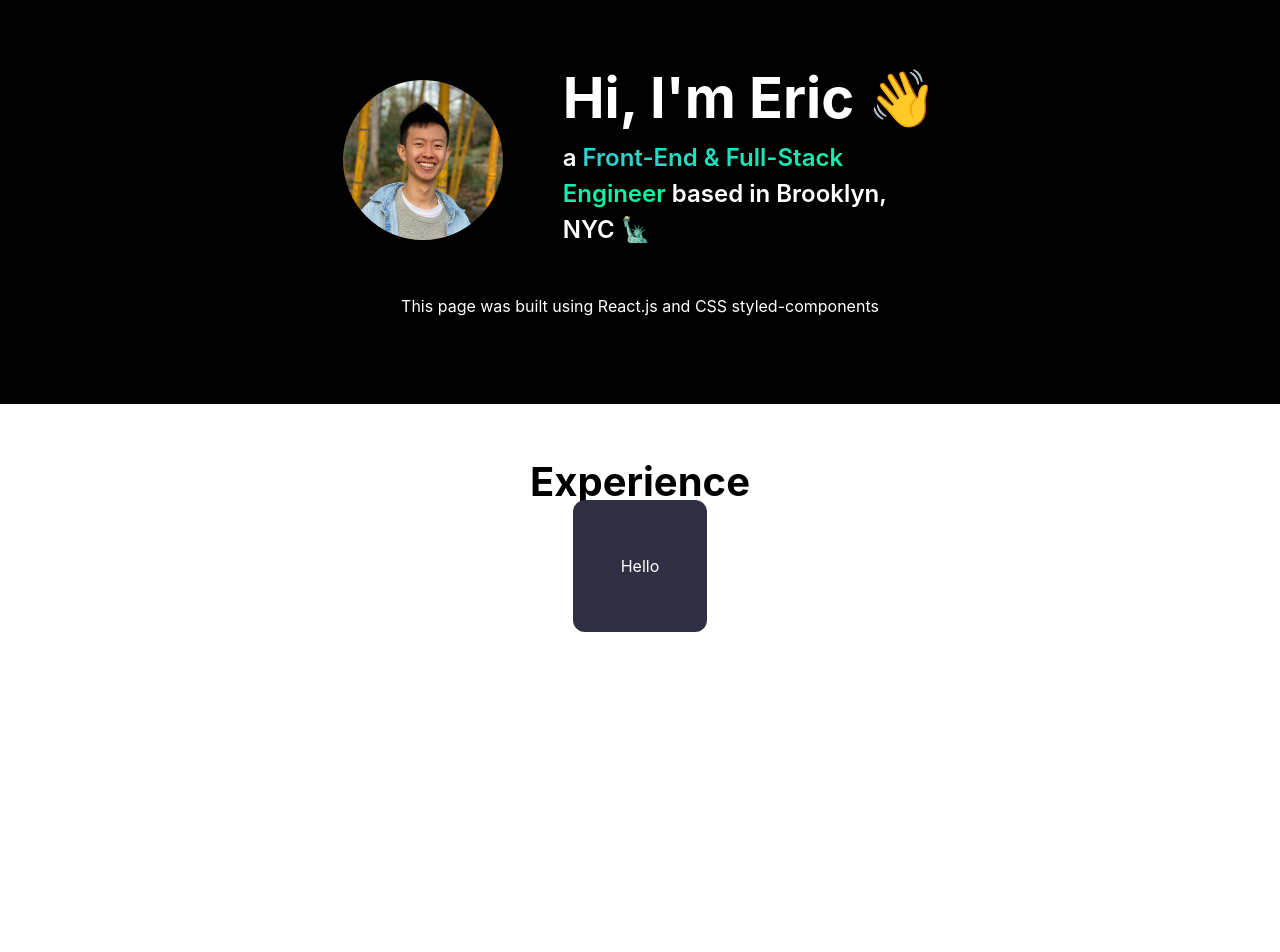
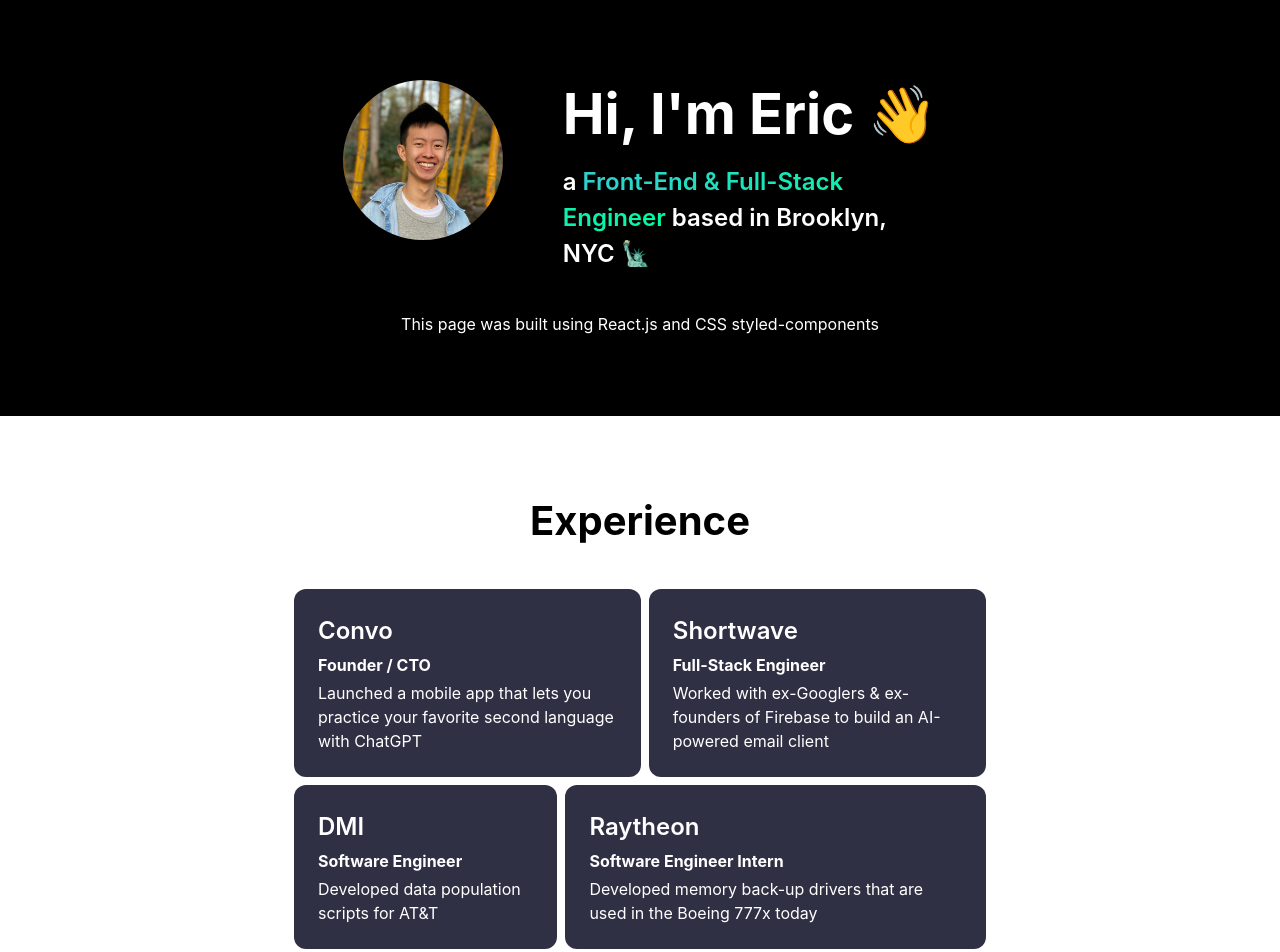
Before and after one commit to erictu22/erictu22.github.io, a React (Create React App) app: page / in a window 1280 px wide. Shown: the top 952 px of the page. Before the commit the page ends 800 px from the top, so only its background shows below. Built offline with nearby package versions, Linux system fonts and the light colour scheme.

Commit message:
Adds an experience section

```diff
--- a/src/components/cards.tsx
+++ b/src/components/cards.tsx
@@ -12,9 +12,10 @@ export const Card: React.FC<{
 };
 
 const CardWrapper = styled.div<{ theme?: Theme , width?: number}>`
-  padding: 48px;
+  padding: 24px;
+  margin: 4px;
   background-color: ${({ theme }) => (theme === "dark" ? "#303045" : "white")};
   color: ${({ theme }) => (theme === "dark" ? "white" : "black")};
   border-radius: 12px;
-  width: ${({width}) => width};
+  width: ${({width}) => width}px;
 `;
--- a/src/components/typography.tsx
+++ b/src/components/typography.tsx
@@ -1,23 +1,43 @@
 import styled from "styled-components";
 
-export const Title = styled.h1`
+interface TextProps {
+    readonly align? : 'start' | 'center';
+    readonly bold? : boolean;
+}
+
+export const Title = styled.h1<TextProps>`
   margin: 0;
   font-size: 56px;
+  text-align: ${({align}) => align};
 `;
 
-export const H2 = styled.h2`
+export const H2 = styled.h2<TextProps>`
   margin: 0;
   font-size: 40px;
+  text-align: ${({align}) => align};
+
 `;
 
-export const H3 = styled.h3`
+export const H3 = styled.h3<TextProps>`
   margin: 0;
   font-size: 24px;
   font-weight: 600;
+  text-align: ${({align}) => align};
+  line-height: 36px;
 `;
 
-export const P = styled.p`
+export const H4 = styled.h3<TextProps>`
   margin: 0;
+  font-size: 20px;
+  font-weight: 600;
+  text-align: ${({align}) => align};
+`;
+
+export const P = styled.p<TextProps>`
+  margin: 0;
+  text-align: ${({align}) => align};
+  font-weight: ${({bold}) => bold ? 'bold' : undefined};
+  line-height: 24px;
 `;
 
 export const GradientSpan = styled.span`
--- a/src/index.css
+++ b/src/index.css
@@ -5,7 +5,6 @@ body {
     sans-serif;
   -webkit-font-smoothing: antialiased;
   -moz-osx-font-smoothing: grayscale;
-  line-height: 36px;
 }
 
 code {
--- a/src/pages/Home.tsx
+++ b/src/pages/Home.tsx
@@ -2,14 +2,14 @@ import { ReactNode } from "react";
 import { Card, Theme } from "../components/cards";
 import CircleImage from "../components/circleImage";
 import { FlexColumn, FlexRow } from "../components/flex";
-import { GradientSpan, H2, H3, P, Title } from "../components/typography";
+import { GradientSpan, H2, H3, H4, P, Title } from "../components/typography";
 import { useIsMobileLayout } from "../hooks/useIsMobileLayout";
 
 export function Home() {
   return (
     <div className="App">
       <HeaderSection />
-      <ExperienceSection/>
+      <ExperienceSection />
     </div>
   );
 }
@@ -34,7 +34,7 @@ const HeaderSection = () => {
             justifyContent: "center",
           }}
         >
-          <Title style={{ textAlign: "start", marginBottom: 24 }}>
+          <Title style={{ textAlign: "start", marginBottom: 16 }}>
             Hi, I'm Eric 👋
           </Title>
           <H3
@@ -59,13 +59,58 @@ const HeaderSection = () => {
 };
 
 const ExperienceSection = () => {
-  const cardTheme : Theme = 'dark'
-  return <SectionWrapper background='white' color='black' spacing={60}>
-    <H2>Experience</H2>
-    <FlexRow>
-      <Card theme={cardTheme}>Hello</Card>
-    </FlexRow>
-  </SectionWrapper>
+  const spacing = 80;
+  const cardTheme: Theme = "dark";
+  return (
+    <SectionWrapper background="white" color="black" spacing={spacing}>
+      <H2>Experience</H2>
+      <FlexColumn style={{ width: 700 }}>
+        <FlexRow style={{ marginTop: spacing / 2 }}>
+          <Card theme={cardTheme}>
+            <H3 align="start">Convo</H3>
+            <P align="start" bold style={{ marginTop: 4, marginBottom: 4 }}>
+              Founder / CTO
+            </P>
+            <P align="start">
+              Launched a mobile app that lets you practice your favorite second
+              language with ChatGPT
+            </P>
+          </Card>
+          <Card theme={cardTheme}>
+            <H3 align="start">Shortwave</H3>
+            <P align="start" bold style={{ marginTop: 4, marginBottom: 4 }}>
+              Full-Stack Engineer
+            </P>
+            <P align="start">
+              Worked with ex-Googlers & ex-founders of Firebase to build an
+              AI-powered email client
+            </P>
+          </Card>
+        </FlexRow>
+        <FlexRow>
+        <Card theme={cardTheme}>
+            <H3 align="start">DMI</H3>
+            <P align="start" bold style={{ marginTop: 4, marginBottom: 4 }}>
+              Software Engineer
+            </P>
+            <P align="start">
+              Developed data population scripts for AT&T
+            </P>
+          </Card>
+          <Card theme={cardTheme}>
+            <H3 align="start">Raytheon</H3>
+            <P align="start" bold style={{ marginTop: 4, marginBottom: 4 }}>
+              Software Engineer Intern
+            </P>
+            <P align="start">
+              Developed memory back-up drivers that are used in the Boeing 777x
+              today
+            </P>
+          </Card>
+        </FlexRow>
+      </FlexColumn>
+    </SectionWrapper>
+  );
 };
 
 const SectionWrapper: React.FC<{
```
